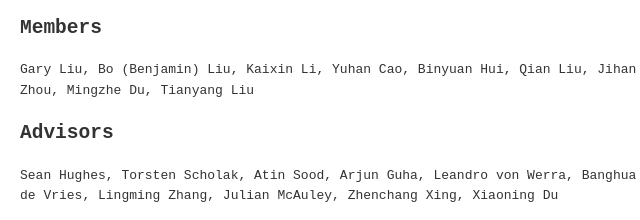
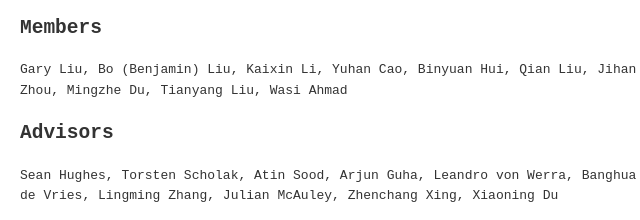
Before and after one commit to BigComputer-Project/bigcomputer-project.github.io, a plain HTML site: page about.html in a window 1280 px wide. Shown: the part 350-570 px from the top of the page, 220-860 px from the left. Drawn offline with Linux system fonts and the light colour scheme.

Commit message:
add member

```diff
--- a/about.html
+++ b/about.html
@@ -43,7 +43,8 @@
                 Yuxiang Wei,
                 Fan Zhou,
                 Mingzhe Du,
-                Tianyang Liu
+                Tianyang Liu,
+                Wasi Ahmad
             </p>
         </section>
 
```
